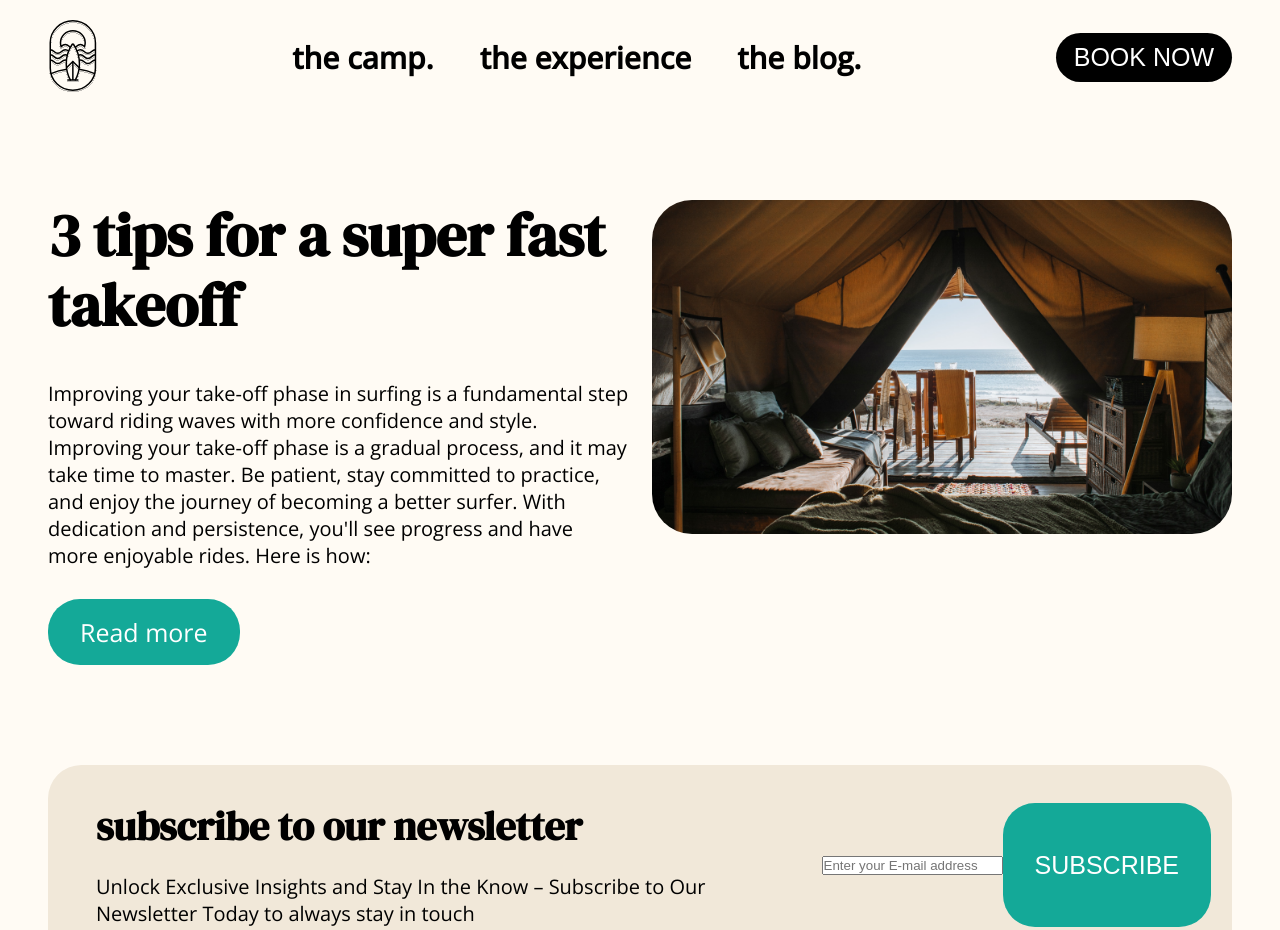
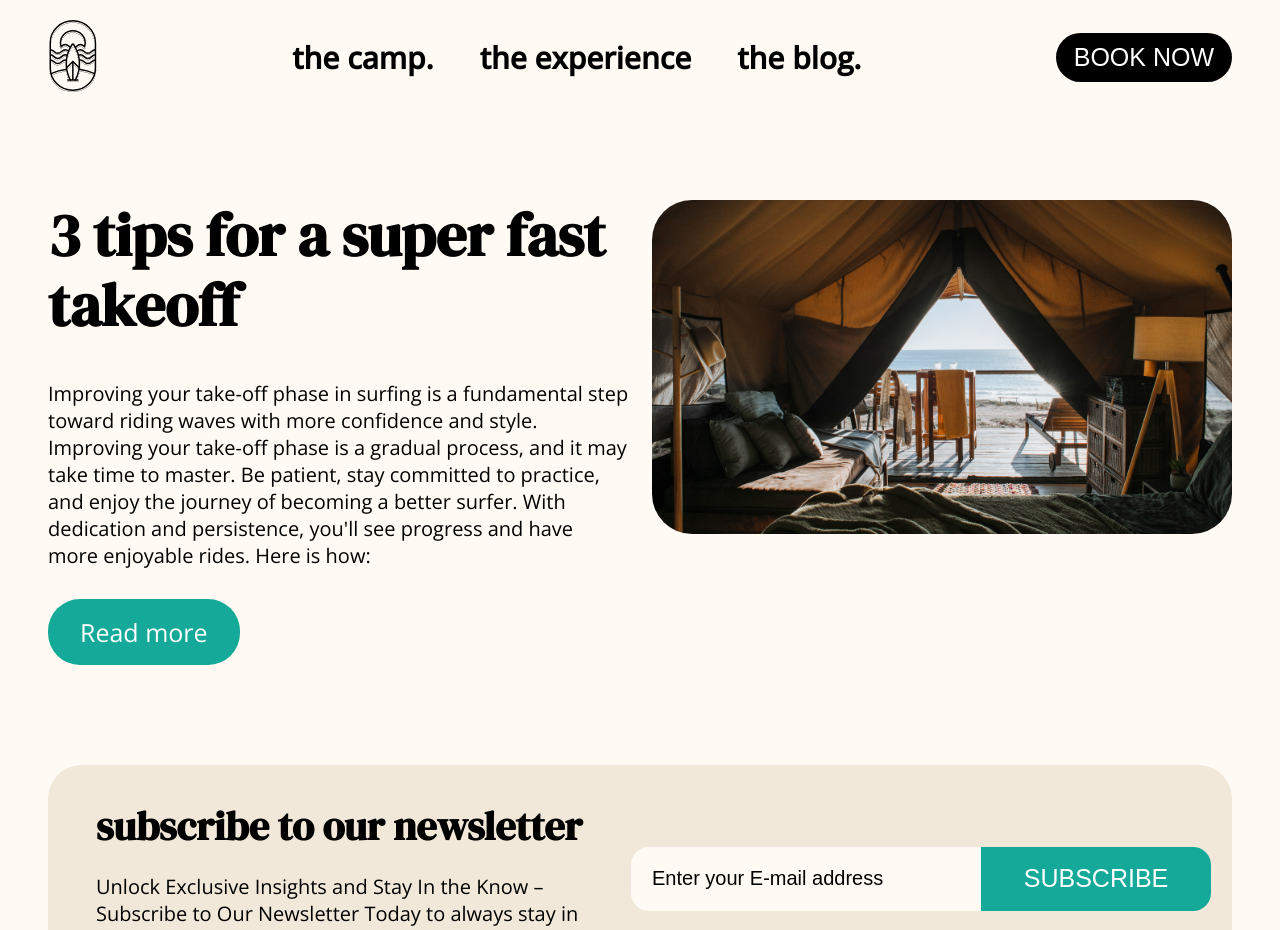
Before and after one commit to maksymkushnirov/surf-camp, a Next.js app in the folder surf-camp-fe/: page /blog in a window 1280 px wide. Shown: the top 930 px of the page. Built offline with nearby package versions, Linux system fonts and the light colour scheme.

Commit message:
42 subscription styles

```diff
--- a/surf-camp-fe/app/_components/Blog/SubscribeToNewsletter.jsx
+++ b/surf-camp-fe/app/_components/Blog/SubscribeToNewsletter.jsx
@@ -16,10 +16,10 @@ const SubscribeToNewsletter = () => {
           className="newsletter__email input"
           placeholder="Enter your E-mail address"
         />
+        <button className="newsletter__subscribe btn btn--medium btn--turquoise">
+          SUBSCRIBE
+        </button>
       </form>
-      <button className="newsletter__subscribe btn btn--medium btn--turquoise">
-        SUBSCRIBE
-      </button>
     </section>
   );
 };
--- a/surf-camp-fe/sass/components/_input.scss
+++ b/surf-camp-fe/sass/components/_input.scss
@@ -0,0 +1,10 @@
+.input {
+  outline: none;
+  border: none;
+  font-size: 2rem;
+
+  &::placeholder {
+    color: black;
+    font-size: 2rem;
+  }
+}
--- a/surf-camp-fe/sass/components/blog/_newsletter.scss
+++ b/surf-camp-fe/sass/components/blog/_newsletter.scss
@@ -3,15 +3,31 @@
   background-color: $light-brown;
   padding: 3.8rem 2.1rem 3.8rem 4.8rem;
   border-radius: 3.35rem;
+  margin-bottom: 10rem;
 
   &__info {
     & h4 {
       margin-bottom: 2.3rem;
     }
   }
+
   &__form {
     display: flex;
     align-items: center;
     margin-left: 3rem;
   }
+
+  &__email {
+    background-color: $light-beige;
+    width: 35rem;
+    height: 6.4rem;
+    border-radius: 1.8rem 0px 0px 1.8rem;
+    padding-left: 2.1rem;
+  }
+
+  &__subscribe {
+    height: 6.4rem;
+    width: 23rem;
+    border-radius: 0px 1.8rem 1.8rem 0px;
+  }
 }
```
